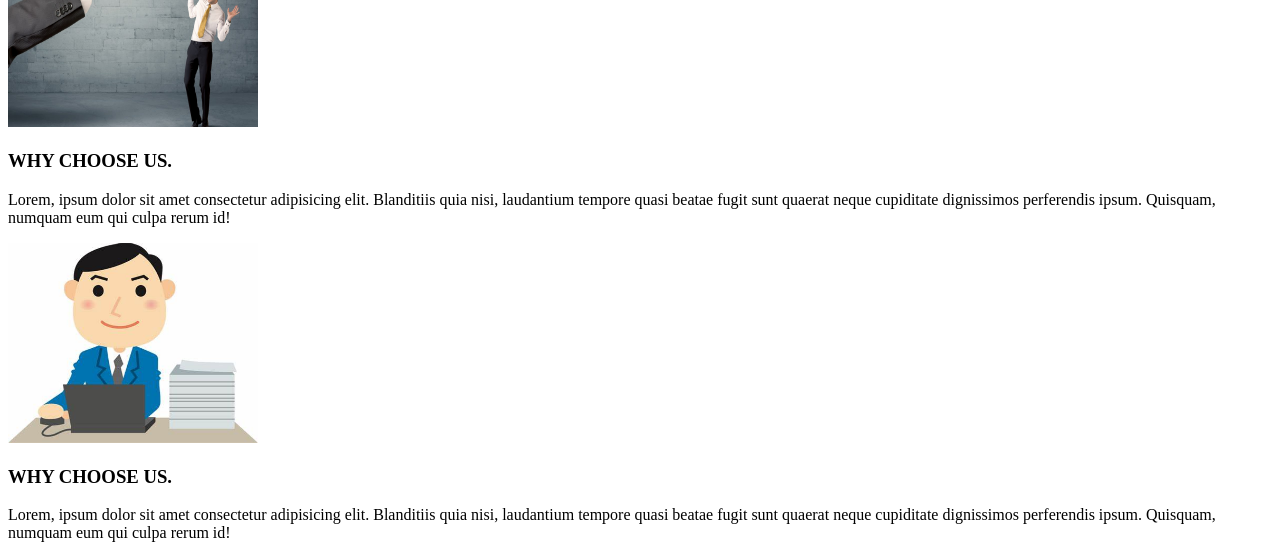
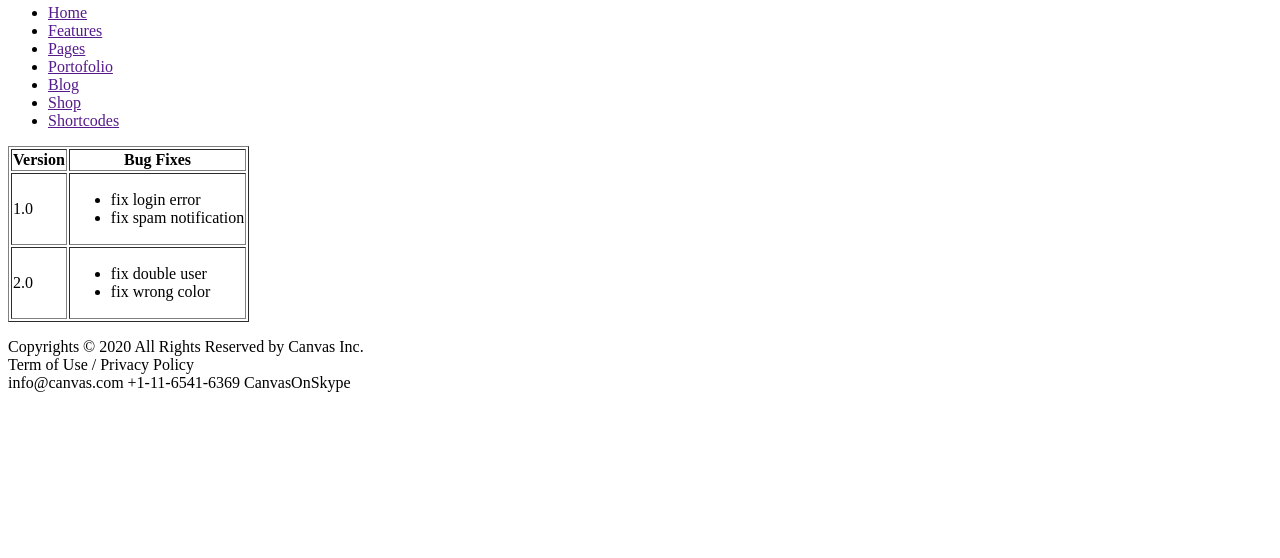
Before and after one commit to Dony-Ahmad-Hisyam/pertemuan_2, a plain HTML site: page index.html in a window 1280 px wide. Shown: the part 396-954 px from the top of the page. After the commit the page ends 804 px from the top, so only its background shows below. Drawn offline with Linux system fonts and the light colour scheme.

Commit message:
tugas pertemuan ke 2

```diff
--- a/index.html
+++ b/index.html
@@ -4,23 +4,50 @@
     <meta charset="UTF-8" />
     <meta http-equiv="X-UA-Compatible" content="IE=edge" />
     <meta name="viewport" content="width=device-width, initial-scale=1.0" />
-    <title>Latihan</title>
+    <title>Tugas</title>
   </head>
   <body>
+    <div><img src="Logo_PENS.png" alt="" /></div>
     <div>
-      <img height="200" width="250px" src="gambar1.png" alt="" />
-      <h3>WHY CHOOSE US.</h3>
-      <p>Lorem, ipsum dolor sit amet consectetur adipisicing elit. Blanditiis quia nisi, laudantium tempore quasi beatae fugit sunt quaerat neque cupiditate dignissimos perferendis ipsum. Quisquam, numquam eum qui culpa rerum id!</p>
+      <ul>
+        <li><a href="">Home</a></li>
+        <li><a href="">Features</a></li>
+        <li><a href="">Pages</a></li>
+        <li><a href="">Portofolio</a></li>
+        <li><a href="">Blog </a></li>
+        <li><a href="">Shop </a></li>
+        <li><a href="">Shortcodes </a></li>
+      </ul>
     </div>
-    <div>
-      <img height="200" width="250px" src="gambar 2.jpg" alt="" />
-      <h3>WHY CHOOSE US.</h3>
-      <p>Lorem, ipsum dolor sit amet consectetur adipisicing elit. Blanditiis quia nisi, laudantium tempore quasi beatae fugit sunt quaerat neque cupiditate dignissimos perferendis ipsum. Quisquam, numquam eum qui culpa rerum id!</p>
-    </div>
-    <div>
-      <img height="200" width="250px" src="gambar 3.jpeg" alt="" />
-      <h3>WHY CHOOSE US.</h3>
-      <p>Lorem, ipsum dolor sit amet consectetur adipisicing elit. Blanditiis quia nisi, laudantium tempore quasi beatae fugit sunt quaerat neque cupiditate dignissimos perferendis ipsum. Quisquam, numquam eum qui culpa rerum id!</p>
-    </div>
+    <table border="1">
+       <tr>
+        <th>Version</th>
+        <th>Bug Fixes</th>
+      </tr>
+      <tr>
+        <td>1.0</td>
+        <td>
+          <ul>
+            <li>fix login error</li>
+            <li>fix spam notification</li>
+          </ul>
+        </td>
+      </tr>
+      <tr>
+        <td>2.0</td>
+        <td>
+          <ul>
+            <li>fix double user</li>
+            <li>fix wrong color</li>
+          </ul>
+        </td>
+      </tr>
+    </table>
+
+    <p>
+    <footer>Copyrights &#169; 2020 All Rights Reserved by Canvas Inc.</footer>
+    <footer>Term of Use / Privacy Policy</footer>
+    <footer>info@canvas.com +1-11-6541-6369 CanvasOnSkype</footer>
+  </p>
   </body>
 </html>
```
Also changed, not shown: Logo_PENS.png (added).
